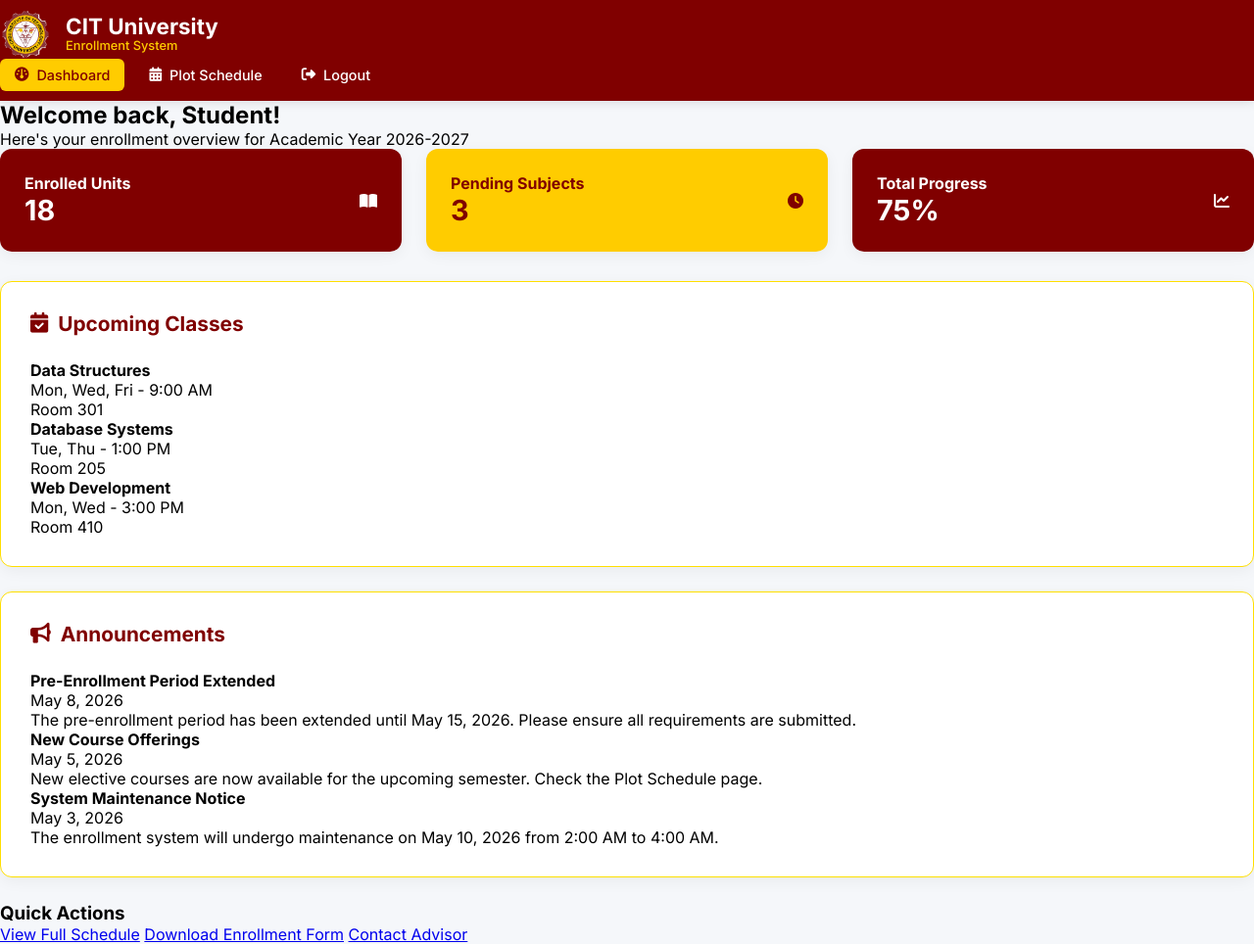
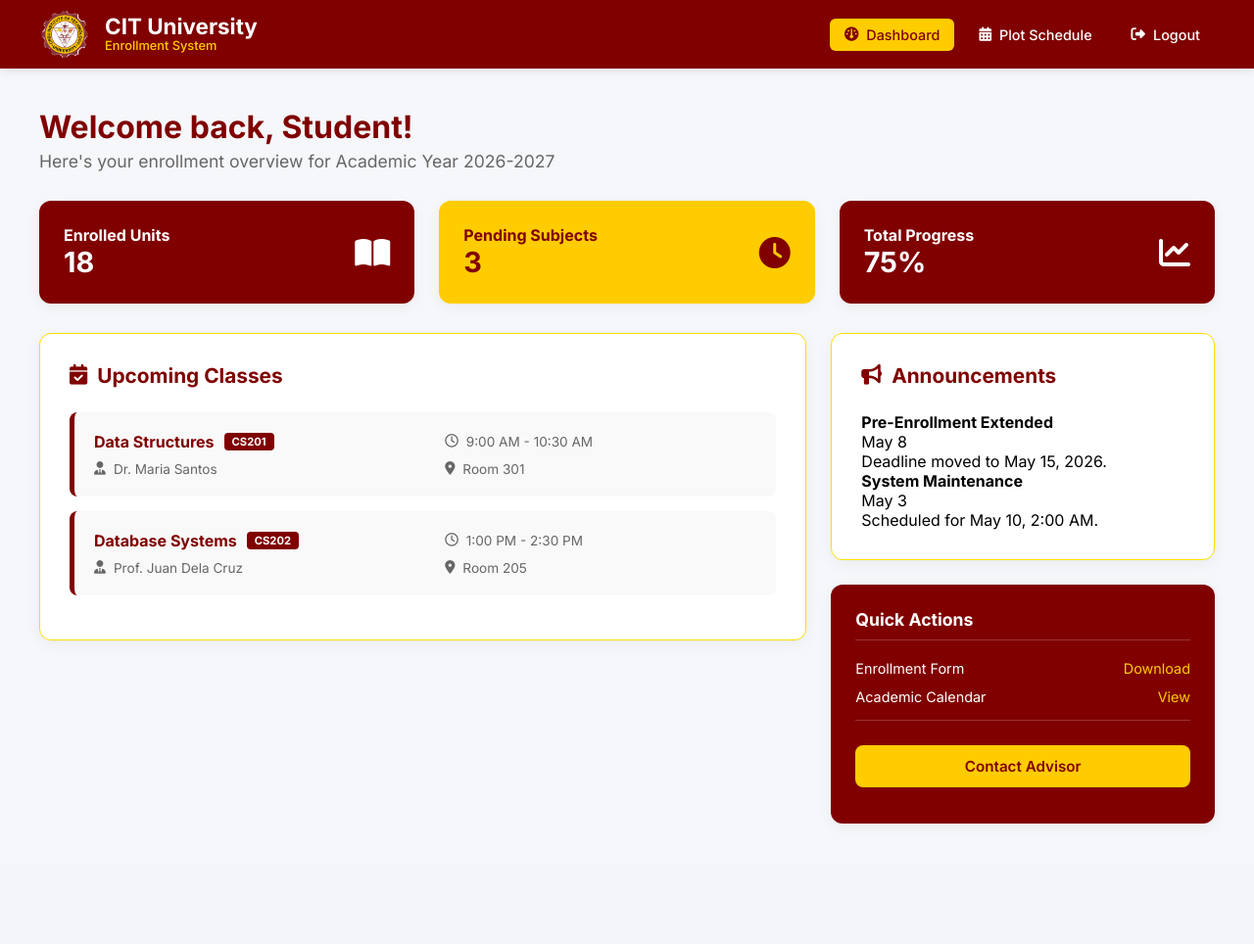
Before and after one commit to JamIsKrZy/CSIT226-Php-Web-Server, a PHP site: page /views/dashboard.php in a window 1280 px wide. Shown: the whole page at 98% size. After the commit the page ends 841 px from the top, so only its background shows below. Run offline with PHP 8.4, Linux system fonts and the light colour scheme.

Commit message:
ui(dashboard): refactor to new non-maximized layout

```diff
--- a/public/views/dashboard.php
+++ b/public/views/dashboard.php
@@ -8,11 +8,11 @@
     <link rel="preconnect" href="https://fonts.googleapis.com">
     <link rel="preconnect" href="https://fonts.gstatic.com" crossorigin>
     <link href="https://fonts.googleapis.com/css2?family=Inter:wght@400;500;600;700&display=swap" rel="stylesheet">
-    <!-- Font Awesome for icons -->
     <link rel="stylesheet" href="https://cdnjs.cloudflare.com/ajax/libs/font-awesome/6.4.0/css/all.min.css">
 </head>
 <body>
     <header>
+        <div class="header-container">
             <div class="logo-section">
                 <img src="/assets/images/logo.png" alt="CIT University Logo">
                 <div class="logo-text">
@@ -22,15 +22,18 @@
             </div>
             <nav>
                 <a href="/dashboard" class="active"><i class="fa-solid fa-gauge"></i> Dashboard</a>
-            <a href="#"><i class="fa-solid fa-calendar-days"></i> Plot Schedule</a>
+                <a href="/plot-schedule"><i class="fa-solid fa-calendar-days"></i> Plot Schedule</a>
                 <a href="/logout"><i class="fa-solid fa-right-from-bracket"></i> Logout</a>
             </nav>
+        </div>
     </header>
 
-    <main>
-        <section class="welcome-msg">
+    <div class="main-wrapper">
+        <section class="title-section">
+            <div>
                 <h2>Welcome back, <?php echo htmlspecialchars($_SESSION['user']['first_name'] ?? 'Student'); ?>!</h2>
                 <p>Here's your enrollment overview for Academic Year 2026-2027</p>
+            </div>
         </section>
 
         <section class="stats-grid">
@@ -39,9 +42,7 @@
                     <h4>Enrolled Units</h4>
                     <div class="value">18</div>
                 </div>
-                <div class="stat-icon">
-                    <i class="fa-solid fa-book-open"></i>
-                </div>
+                <i class="fa-solid fa-book-open fa-2x"></i>
             </div>
 
             <div class="stat-card yellow">
@@ -49,9 +50,7 @@
                     <h4>Pending Subjects</h4>
                     <div class="value">3</div>
                 </div>
-                <div class="stat-icon">
-                    <i class="fa-solid fa-clock"></i>
-                </div>
+                <i class="fa-solid fa-clock fa-2x"></i>
             </div>
 
             <div class="stat-card maroon">
@@ -59,70 +58,72 @@
                     <h4>Total Progress</h4>
                     <div class="value">75%</div>
                 </div>
-                <div class="stat-icon">
-                    <i class="fa-solid fa-chart-line"></i>
+                <i class="fa-solid fa-chart-line fa-2x"></i>
+            </div>
+        </section>
+
+        <div class="dashboard-grid">
+            <div class="left-col">
+                <section class="card">
+                    <h3><i class="fa-solid fa-calendar-check"></i> Upcoming Classes</h3>
+
+                    <div class="subject-item">
+                        <div class="subject-details">
+                            <div class="subject-name">Data Structures <span class="subject-code">CS201</span></div>
+                            <div class="subject-info-line"><i class="fa-regular fa-clock"></i> 9:00 AM - 10:30 AM</div>
+                            <div class="subject-info-line"><i class="fa-solid fa-user-tie"></i> Dr. Maria Santos</div>
+                            <div class="subject-info-line"><i class="fa-solid fa-location-dot"></i> Room 301</div>
+                        </div>
+                    </div>
+
+                    <div class="subject-item">
+                        <div class="subject-details">
+                            <div class="subject-name">Database Systems <span class="subject-code">CS202</span></div>
+                            <div class="subject-info-line"><i class="fa-regular fa-clock"></i> 1:00 PM - 2:30 PM</div>
+                            <div class="subject-info-line"><i class="fa-solid fa-user-tie"></i> Prof. Juan Dela Cruz</div>
+                            <div class="subject-info-line"><i class="fa-solid fa-location-dot"></i> Room 205</div>
                         </div>
                     </div>
                 </section>
-
-        <div class="content-grid">
-            <section class="card">
-                <h3><i class="fa-solid fa-calendar-check"></i> Upcoming Classes</h3>
-
-                <div class="class-item">
-                    <h4>Data Structures</h4>
-                    <p>Mon, Wed, Fri - 9:00 AM</p>
-                    <p class="room">Room 301</p>
             </div>
 
-                <div class="class-item">
-                    <h4>Database Systems</h4>
-                    <p>Tue, Thu - 1:00 PM</p>
-                    <p class="room">Room 205</p>
-                </div>
-
-                <div class="class-item">
-                    <h4>Web Development</h4>
-                    <p>Mon, Wed - 3:00 PM</p>
-                    <p class="room">Room 410</p>
-                </div>
-            </section>
-
+            <div class="right-col">
                 <section class="card">
                     <h3><i class="fa-solid fa-bullhorn"></i> Announcements</h3>
 
                     <div class="announcement-item">
                         <div class="announcement-header">
-                        <h4>Pre-Enrollment Period Extended</h4>
-                        <span class="date">May 8, 2026</span>
+                            <h4>Pre-Enrollment Extended</h4>
+                            <span class="date">May 8</span>
                         </div>
-                    <p>The pre-enrollment period has been extended until May 15, 2026. Please ensure all requirements are submitted.</p>
+                        <p>Deadline moved to May 15, 2026.</p>
                     </div>
 
                     <div class="announcement-item">
                         <div class="announcement-header">
-                        <h4>New Course Offerings</h4>
-                        <span class="date">May 5, 2026</span>
+                            <h4>System Maintenance</h4>
+                            <span class="date">May 3</span>
                         </div>
-                    <p>New elective courses are now available for the upcoming semester. Check the Plot Schedule page.</p>
+                        <p>Scheduled for May 10, 2:00 AM.</p>
                     </div>
+                </section>
 
-                <div class="announcement-item">
-                    <div class="announcement-header">
-                        <h4>System Maintenance Notice</h4>
-                        <span class="date">May 3, 2026</span>
+                <section class="summary-card">
+                    <h3>Quick Actions</h3>
+                    <div class="summary-row">
+                        <span>Enrollment Form</span>
+                        <a href="#" style="color: var(--accent-yellow); text-decoration: none;">Download</a>
                     </div>
-                    <p>The enrollment system will undergo maintenance on May 10, 2026 from 2:00 AM to 4:00 AM.</p>
+                    <div class="summary-row">
+                        <span>Academic Calendar</span>
+                        <a href="#" style="color: var(--accent-yellow); text-decoration: none;">View</a>
+                    </div>
+                    <div class="summary-row total">
+                        <a href="#" class="btn-add" style="background: var(--accent-yellow); color: var(--primary-maroon); width: 100%; justify-content: center; margin-top: 10px;">Contact Advisor</a>
                     </div>
                 </section>
             </div>
-
-        <section class="quick-actions">
-            <h3>Quick Actions</h3>
-            <a href="#" class="action-btn secondary">View Full Schedule</a>
-            <a href="#" class="action-btn secondary">Download Enrollment Form</a>
-            <a href="#" class="action-btn primary">Contact Advisor</a>
-        </section>
-    </main>
+        </div>
+    </div>
 </body>
 </html>
```
Lines whose indentation alone changed are shown as unchanged.
